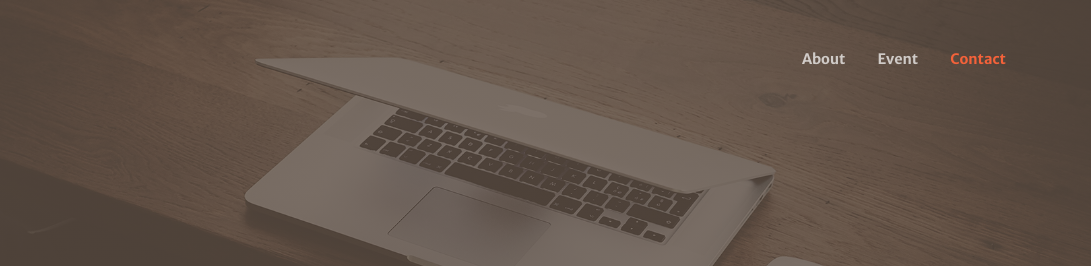
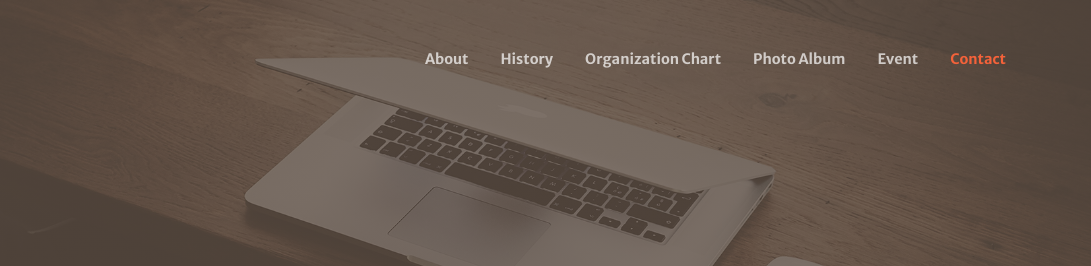
Before and after one commit to lava-35/lava-35.github.io, a website with bundled scripts: page index.html in a window 1280 px wide. Shown: the top 266 px of the page, 189-1280 px from the left. Built offline with nearby package versions, Linux system fonts and the light colour scheme.

Commit message:
Add files via upload

```diff
--- a/index.html
+++ b/index.html
@@ -41,7 +41,16 @@
           <li class="nav-item">
             <a class="nav-link js-scroll-trigger" href="#about">About</a>
           </li>
+	     <li class="nav-item">
+            <a class="nav-link js-scroll-trigger" href="#portfolio">History</a>
+          </li>
+		  <li class="nav-item">
+            <a class="nav-link js-scroll-trigger" href="#portfolio">Organization Chart</a>
+          </li>
           <li class="nav-item">
+            <a class="nav-link js-scroll-trigger" href="#portfolio">Photo Album</a>
+          </li>
+		  <li class="nav-item">
             <a class="nav-link js-scroll-trigger" href="#portfolio">Event</a>
           </li>
           <!--
```
